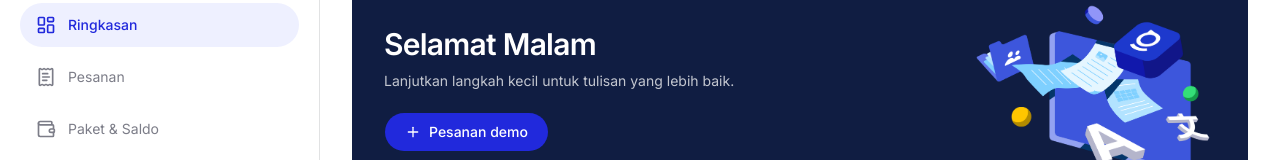
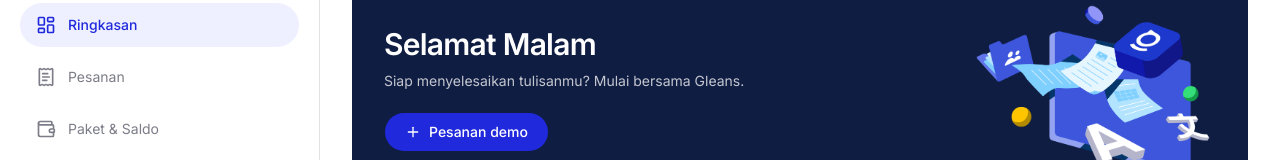
Before and after one commit to maqidz-ops/gleans-web, a Next.js app: page /dashboard in a window 1280 px wide. Shown: the part 141-301 px from the top of the page. Built offline with nearby package versions, Linux system fonts and the light colour scheme; no server answers.

Commit message:
style(dashboard): update greeting banner copy

```diff
--- a/src/components/dashboard/overview.tsx
+++ b/src/components/dashboard/overview.tsx
@@ -19,7 +19,7 @@
   return <><section aria-label="Sapaan pengguna" className="relative mb-7 flex items-center justify-between gap-4 overflow-hidden rounded-[24px] bg-[#101D42] p-6 text-white sm:gap-8 sm:px-8 sm:py-6">
     <div className="relative z-10 min-w-0 flex-1">
       <h1 className="break-words text-2xl font-semibold tracking-tight sm:text-3xl">{greeting}</h1>
-      <p className="mt-2 text-sm leading-relaxed text-white/75">Lanjutkan langkah kecil untuk tulisan yang lebih baik.</p>
+      <p className="mt-2 text-sm leading-relaxed text-white/75">Siap menyelesaikan tulisanmu? Mulai bersama Gleans.</p>
       <Button asChild size="pill-sm" className="mt-5">
         <Link href="/dashboard/pesanan?baru=1"><Plus />Pesanan demo</Link>
       </Button>
```
